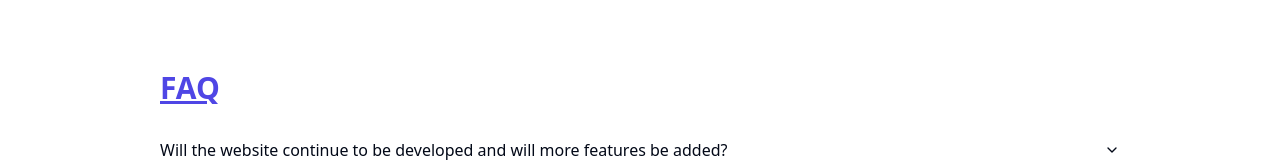
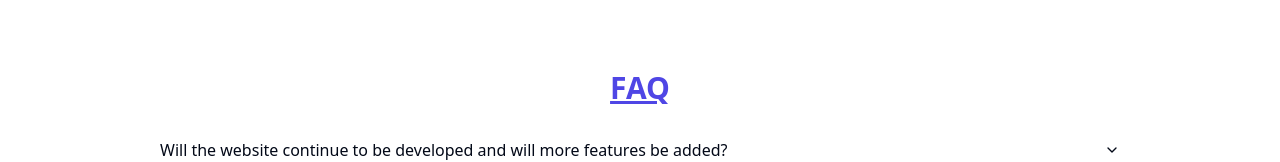
Before and after one commit to m-kuehnle/ai-tool, a React (Vite) app: page / in a window 1280 px wide. Shown: the part 1158-1320 px from the top of the page. Built offline with nearby package versions, Linux system fonts and the light colour scheme; no server answers.

Commit message:
FAQ text in the center

```diff
--- a/src/App.tsx
+++ b/src/App.tsx
@@ -45,7 +45,7 @@ function App() {
 
         {/* FAQ Section */}
         <div className="sm:m-40 m-8">
-          <h2 className="mb-4 font-bold text-indigo-600 text-3xl mt-[100px] sm:mt-[150px] underline">
+          <h2 className="mb-4 font-bold text-indigo-600 text-3xl mt-[100px] flex justify-center   sm:mt-[150px] underline">
             FAQ
           </h2>
           <FAQ />
```
